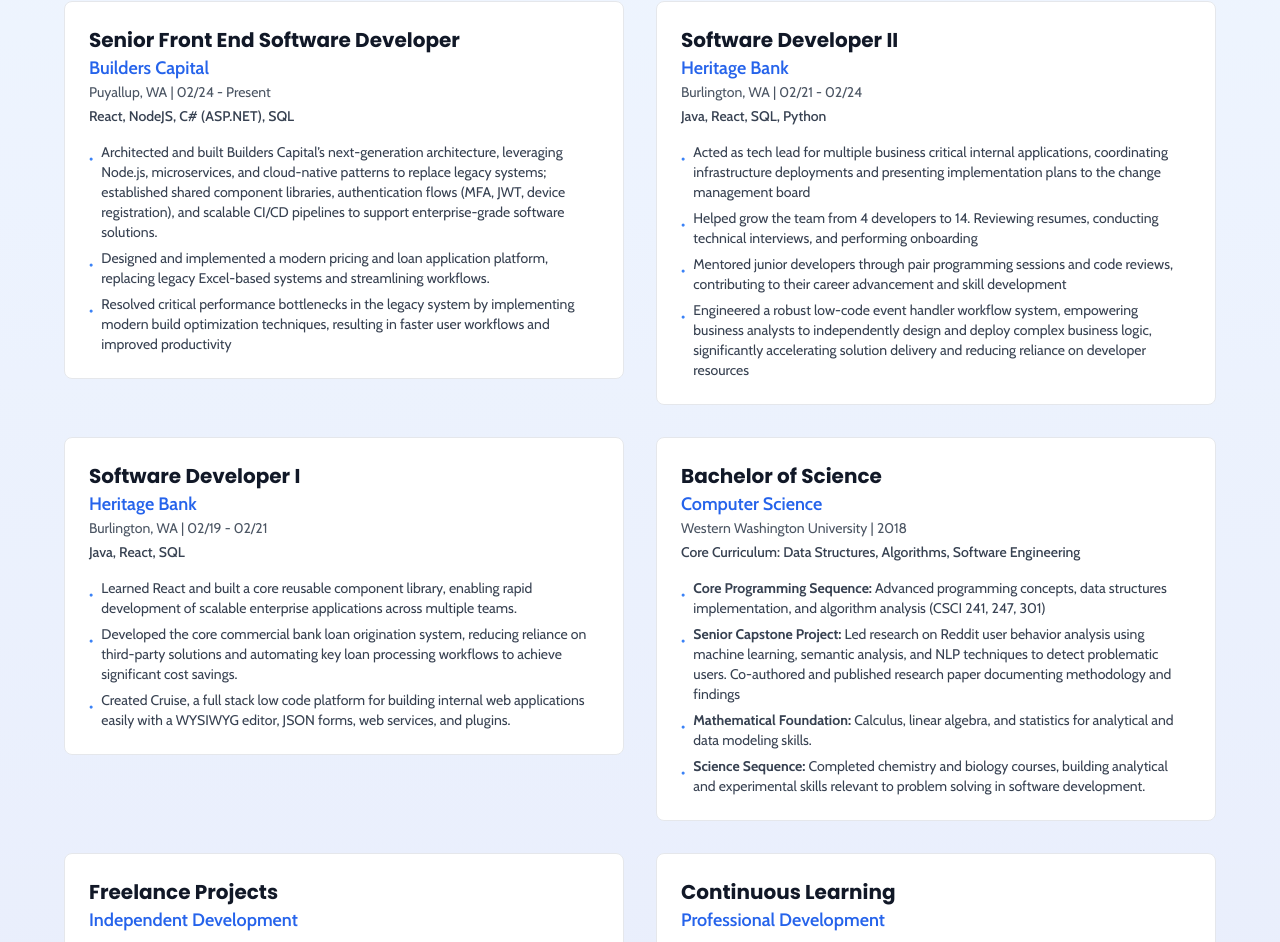
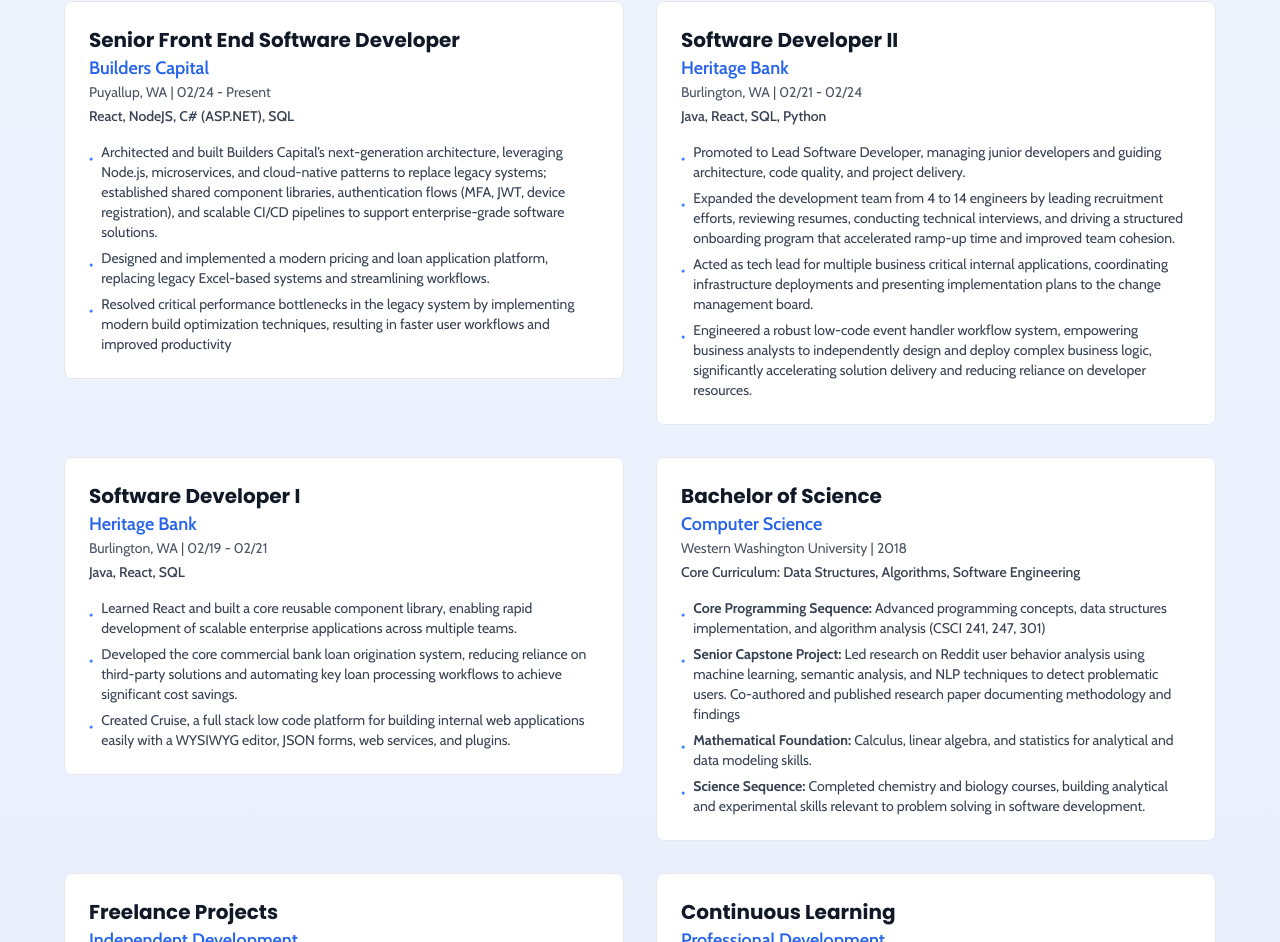
Before and after one commit to tmorse01/taylor-portfolio, a React (Vite) app: page / in a window 1280 px wide. Shown: the part 3973-4915 px from the top of the page. Built offline with nearby package versions, Linux system fonts and the light colour scheme.

Commit message:
Update resume and experience descriptions to enhance clarity and detail in technical contributions and leadership roles

```diff
--- a/src/components/Experience/Experience.tsx
+++ b/src/components/Experience/Experience.tsx
@@ -88,26 +88,28 @@ const Experience = () => {
                   <li className="flex items-start">
                     <span className="text-blue-500 mr-2 mt-1.5">•</span>
                     <span>
-                      Acted as tech lead for multiple business critical internal
-                      applications, coordinating infrastructure deployments and
-                      presenting implementation plans to the change management
-                      board
+                      Promoted to Lead Software Developer, managing junior
+                      developers and guiding architecture, code quality, and
+                      project delivery.
                     </span>
                   </li>
                   <li className="flex items-start">
                     <span className="text-blue-500 mr-2 mt-1.5">•</span>
                     <span>
-                      Helped grow the team from 4 developers to 14. Reviewing
-                      resumes, conducting technical interviews, and performing
-                      onboarding
+                      Expanded the development team from 4 to 14 engineers by
+                      leading recruitment efforts, reviewing resumes, conducting
+                      technical interviews, and driving a structured onboarding
+                      program that accelerated ramp-up time and improved team
+                      cohesion.
                     </span>
                   </li>
                   <li className="flex items-start">
                     <span className="text-blue-500 mr-2 mt-1.5">•</span>
                     <span>
-                      Mentored junior developers through pair programming
-                      sessions and code reviews, contributing to their career
-                      advancement and skill development
+                      Acted as tech lead for multiple business critical internal
+                      applications, coordinating infrastructure deployments and
+                      presenting implementation plans to the change management
+                      board.
                     </span>
                   </li>
                   <li className="flex items-start">
@@ -117,7 +119,7 @@ const Experience = () => {
                       system, empowering business analysts to independently
                       design and deploy complex business logic, significantly
                       accelerating solution delivery and reducing reliance on
-                      developer resources
+                      developer resources.
                     </span>
                   </li>
                 </ul>
```
Also changed, not shown: 1 other file (tests, documents, lock files or other folders).
